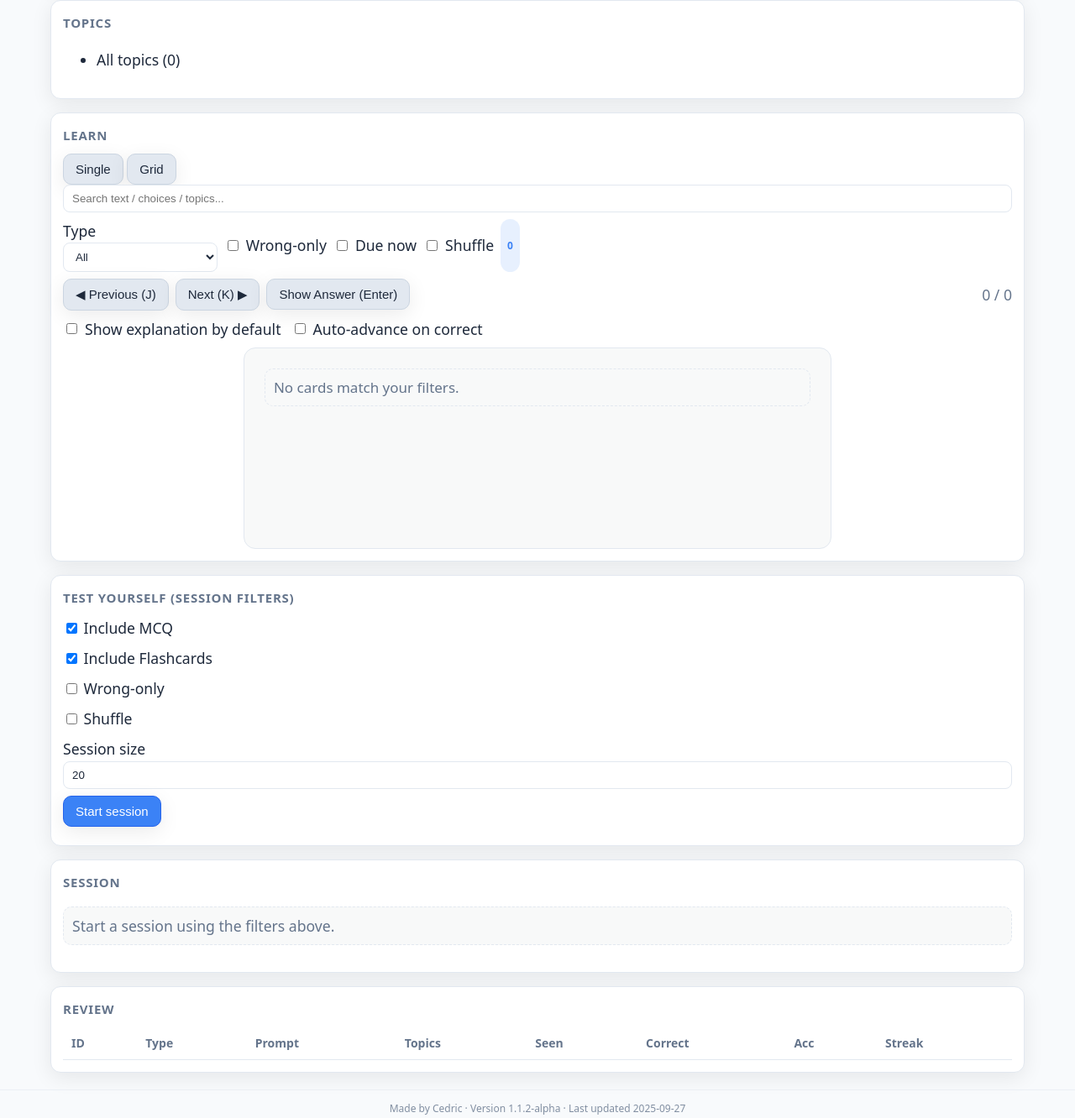
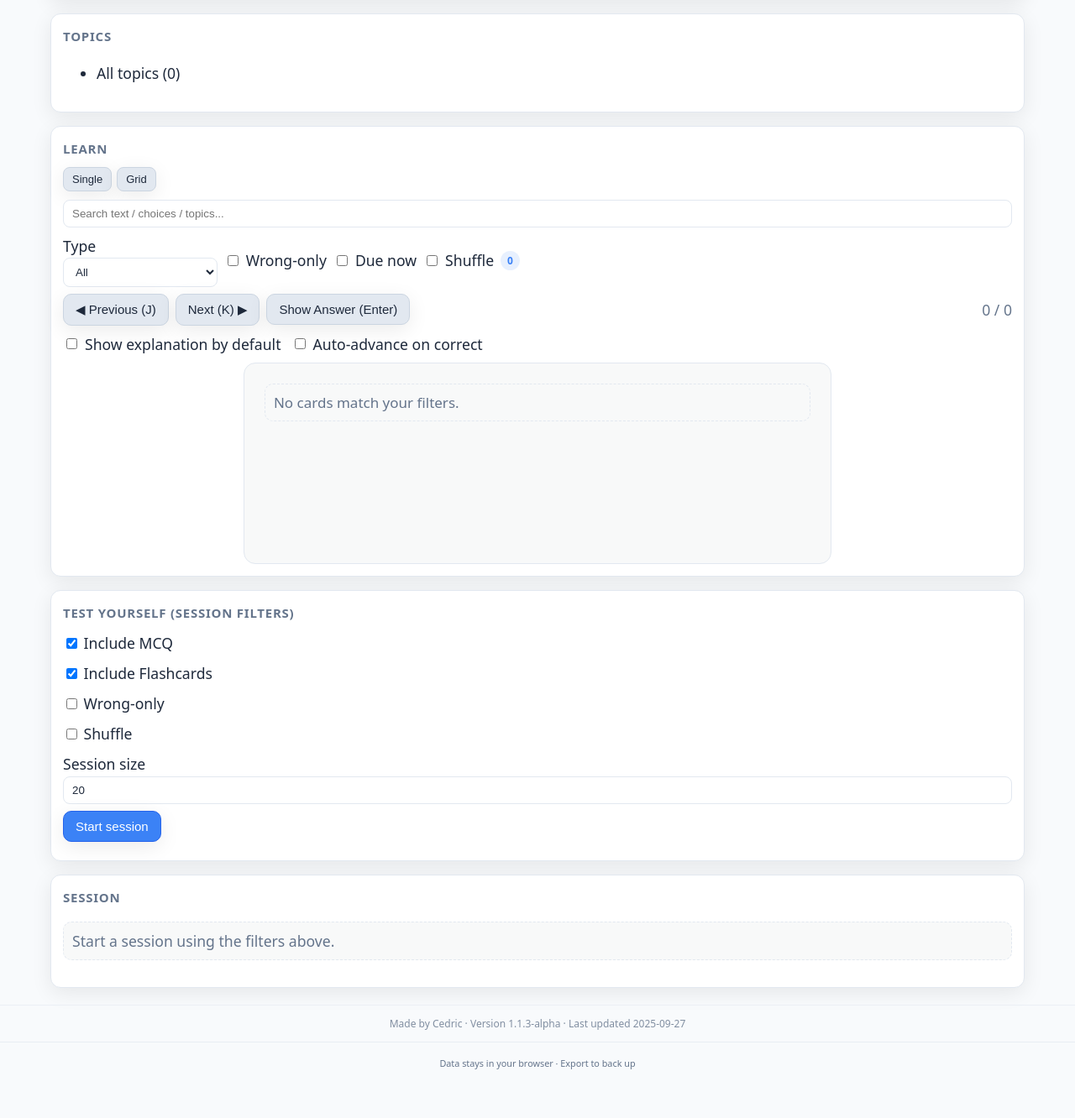
Before and after one commit to hxink1/cardcue, a plain HTML site: page study.html in a window 1280 px wide. Shown: the part 192-1524 px from the top of the page at 84% size. After the commit the page ends 1483 px from the top, so only its background shows below. Drawn offline with nearby package versions, Linux system fonts and the light colour scheme.

Commit message:
Update study.html layout & filters

```diff
--- a/study.html
+++ b/study.html
@@ -39,38 +39,39 @@
         <main class="app-main">
 
             <!-- Overview -->
-            <section class="panel">
-                <h2 class="panel-title">Overview</h2>
-                <div class="stats">
+            <section class="panel" aria-labelledby="h-overview">
+                <h2 id="h-overview" class="panel-title">Overview</h2>
+                <div class="stats" style="display:flex; gap:12px; flex-wrap:wrap;">
                     <span>Total cards: <strong id="stat-cards">0</strong></span>
                     <span>Accuracy: <strong id="stat-acc">0%</strong></span>
                     <span>Wrong: <strong id="stat-wrong">0</strong></span>
                 </div>
-                <div class="meter">
-                    <div id="meter-acc" style="width:0%"></div>
+                <div class="progress" style="margin-top:8px;">
+                    <div id="meter-acc" class="progress-bar" style="width:0%"></div>
                 </div>
             </section>
 
             <!-- Topics -->
-            <section class="panel">
-                <h2 class="panel-title">Topics</h2>
+            <section class="panel" aria-labelledby="h-topics">
+                <h2 id="h-topics" class="panel-title">Topics</h2>
+                <!-- keeping UL for now; app.js reads the active <li> -->
                 <ul id="topic-list" class="topic-list"></ul>
             </section>
 
             <!-- Learn -->
-            <section class="panel">
-                <h2 class="panel-title">Learn</h2>
+            <section class="panel" aria-labelledby="h-learn">
+                <h2 id="h-learn" class="panel-title">Learn</h2>
 
-                <div class="tabbar" style="margin-top:4px;">
-                    <button id="tab-single" class="tab active">Single</button>
-                    <button id="tab-grid" class="tab">Grid</button>
+                <div class="tabbar" style="margin-top:4px; display:flex; gap:6px;">
+                    <button id="tab-single" class="tab btn small active" aria-pressed="true">Single</button>
+                    <button id="tab-grid" class="tab btn small" aria-pressed="false">Grid</button>
                 </div>
 
-                <div class="field">
-                    <input id="learn-search" class="input" type="search"
-                        placeholder="Search text / choices / topics..." />
+                <div class="field" style="margin-top:10px;">
+                    <input id="learn-search" class="input" type="search" placeholder="Search text / choices / topics..."
+                        aria-label="Search cards" />
                 </div>
-                <div class="field" style="display:flex;gap:8px;flex-wrap:wrap;">
+                <div class="field" style="display:flex;gap:8px;flex-wrap:wrap;align-items:center;">
                     <label>Type
                         <select id="learn-type" class="input" style="min-width:140px">
                             <option value="">All</option>
@@ -81,7 +82,7 @@
                     <label class="switch"><input type="checkbox" id="learn-wrong" /> Wrong-only</label>
                     <label class="switch"><input type="checkbox" id="learn-due" /> Due now</label>
                     <label class="switch"><input type="checkbox" id="learn-shuffle" /> Shuffle</label>
-                    <span id="learn-count" class="badge">0</span>
+                    <span id="learn-count" class="badge" aria-live="polite">0</span>
                 </div>
 
                 <!-- Single mode -->
@@ -99,7 +100,7 @@
                         <label class="switch"><input type="checkbox" id="opt-auto-adv" /> Auto-advance on
                             correct</label>
                     </div>
-                    <article id="v-card" class="card viewer-card reveal" tabindex="0"></article>
+                    <article id="v-card" class="card viewer-card reveal" tabindex="0" aria-live="polite"></article>
                 </div>
 
                 <!-- Grid mode -->
@@ -107,31 +108,35 @@
             </section>
 
             <!-- Test Yourself -->
-            <section class="panel">
-                <h2 class="panel-title">Test Yourself (Session Filters)</h2>
-                <div class="field"><label><input type="checkbox" id="chk-mcq" checked /> Include MCQ</label></div>
-                <div class="field"><label><input type="checkbox" id="chk-flash" checked /> Include Flashcards</label>
+            <section class="panel" aria-labelledby="h-test">
+                <h2 id="h-test" class="panel-title">Test Yourself (Session Filters)</h2>
+
+                <div class="field"><label><input type="checkbox" id="inc-mcq" checked /> Include MCQ</label></div>
+                <div class="field"><label><input type="checkbox" id="inc-flashcards" checked /> Include
+                        Flashcards</label></div>
+                <div class="field"><label><input type="checkbox" id="wrong-only" /> Wrong-only</label></div>
+                <div class="field"><label><input type="checkbox" id="shuffle" /> Shuffle</label></div>
+                <div class="field">
+                    <label>Session size
+                        <input id="session-size" type="number" value="20" min="1" class="input" />
+                    </label>
                 </div>
-                <div class="field"><label><input type="checkbox" id="chk-wrong" /> Wrong-only</label></div>
-                <div class="field"><label><input type="checkbox" id="chk-shuffle" /> Shuffle</label></div>
-                <div class="field"><label>Session size <input id="inp-size" type="number" value="20" min="1"
-                            class="input" /></label></div>
                 <div class="field"><button id="btn-start" class="btn primary">Start session</button></div>
             </section>
 
             <!-- Session -->
-            <section class="panel">
-                <h2 class="panel-title">Session</h2>
+            <section class="panel" aria-labelledby="h-session">
+                <h2 id="h-session" class="panel-title">Session</h2>
                 <div id="session-empty">
                     <p class="placeholder">Start a session using the filters above.</p>
                 </div>
                 <div id="session-ui" hidden>
-                    <div class="stats">
+                    <div class="stats" style="display:flex;gap:12px;flex-wrap:wrap;">
                         <span>Card <strong id="sess-idx">0</strong> / <strong id="sess-total">0</strong></span>
                         <span>Correct: <strong id="sess-correct">0</strong></span>
                     </div>
-                    <div class="meter">
-                        <div id="meter-progress" style="width:0%"></div>
+                    <div class="progress" style="margin-top:6px;">
+                        <div id="meter-progress" class="progress-bar" style="width:0%"></div>
                     </div>
                     <div id="card" class="card" style="margin-top:12px;min-height:160px;"></div>
                     <div class="field" style="margin-top:8px;">
@@ -142,28 +147,8 @@
                 </div>
             </section>
 
-            <!-- Review -->
-            <section class="panel">
-                <h2 class="panel-title">Review</h2>
-                <div class="table-wrap">
-                    <table class="table">
-                        <thead>
-                            <tr>
-                                <th>ID</th>
-                                <th>Type</th>
-                                <th>Prompt</th>
-                                <th>Topics</th>
-                                <th>Seen</th>
-                                <th>Correct</th>
-                                <th>Acc</th>
-                                <th>Streak</th>
-                            </tr>
-                        </thead>
-                        <tbody id="review-body"></tbody>
-                    </table>
-                </div>
-            </section>
         </main>
+
         <footer class="app-footer" style="padding:12px 16px; opacity:0.8; font-size:12px;">
             <span id="app-meta"></span>
             <script>
@@ -177,6 +162,7 @@
             </script>
         </footer>
     </app-shell>
+
     <script>
         /**
          * Initialises the study page after DOM readiness.
@@ -209,7 +195,7 @@
                 getFilters() {
                     const opts = {
                         search: searchEl.value.trim(),
-                        type: typeEl.value,           // '' | 'flashcard' | 'mcq'
+                        type: typeEl.value,                 // '' | 'flashcard' | 'mcq'
                         topic: topicActive(),
                         wrongOnly: wrongEl.checked,
                         dueOnly: dueEl.checked,
@@ -262,6 +248,8 @@
                 const singleOn = (mode === 'single');
                 tabSingle.classList.toggle('active', singleOn);
                 tabGrid.classList.toggle('active', !singleOn);
+                tabSingle.setAttribute('aria-pressed', String(singleOn));
+                tabGrid.setAttribute('aria-pressed', String(!singleOn));
                 wrapSingle.hidden = !singleOn;
                 wrapGrid.hidden = singleOn;
                 App.viewMode.set(mode);
--- a/styles.css
+++ b/styles.css
@@ -366,6 +366,7 @@ input[type="number"] {
 }
 
 /* Search input inside topics */
+/* Search input inside topics */
 .filters .srch input[type="search"] {
     border-radius: 8px;
     padding: 8px 10px;
@@ -378,7 +379,6 @@ input[type="number"] {
     box-shadow: var(--ring);
     outline: none;
 }
-
 
 /* Topic chips */
 .chips {
--- a/version.js
+++ b/version.js
@@ -1,2 +1,2 @@
-self.APP_VERSION = '1.1.2-alpha';
+self.APP_VERSION = '1.1.3-alpha';
 self.APP_LAST_UPDATED = '2025-09-27';
```
Also changed, not shown: 1 other file.
